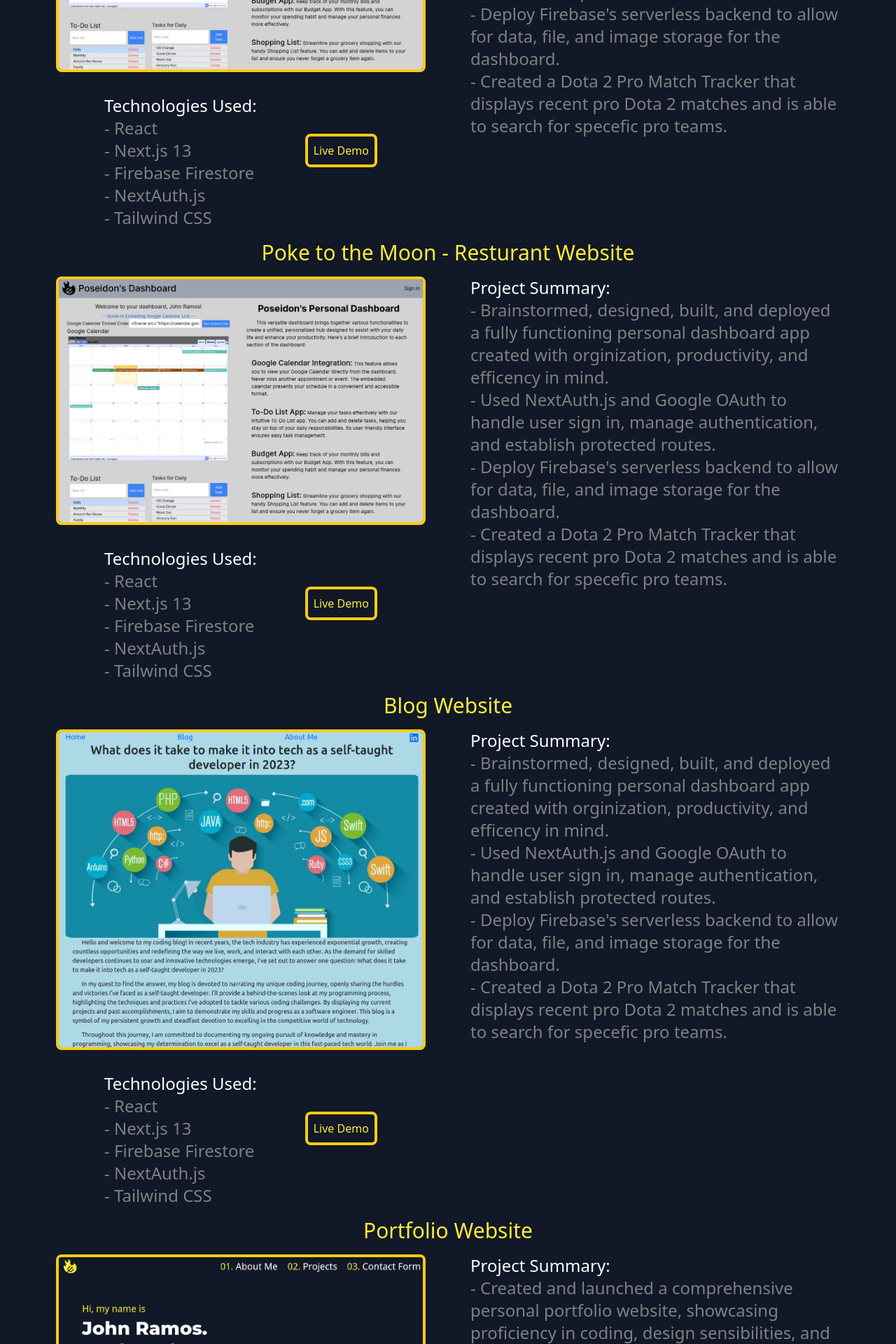
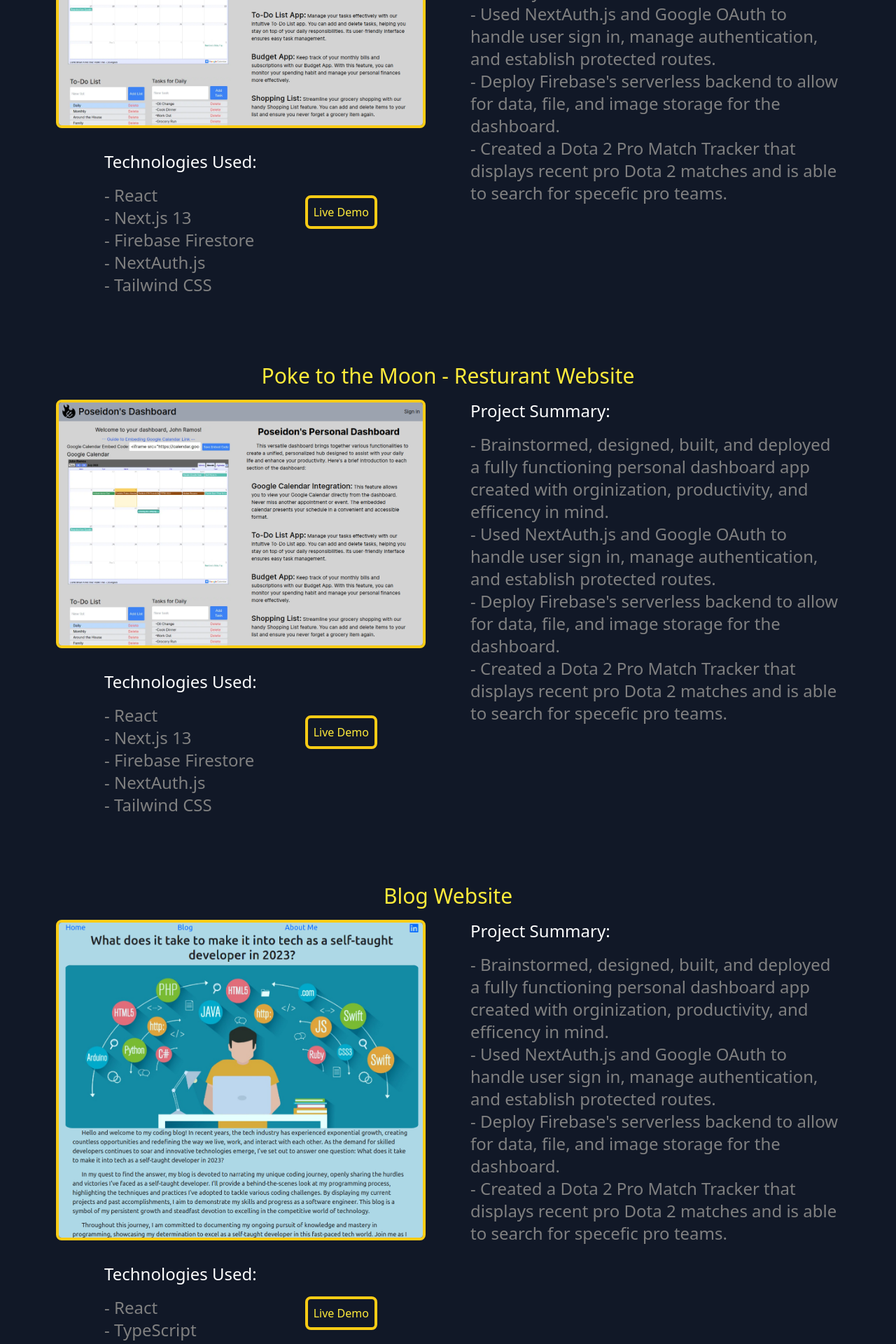
Before and after one commit to jramos5883/portfolioV2.0, a Next.js app in the folder portfoliov2.0-app/: page / in a window 1280 px wide. Shown: the part 2720-4640 px from the top of the page at 70% size. Built offline with nearby package versions, Linux system fonts and the light colour scheme.

Commit message:
Working on layout/design of project secction, finishing up blog project summary.

```diff
--- a/portfoliov2.0-app/app/(components)/projects/projs/blog.comp.tsx
+++ b/portfoliov2.0-app/app/(components)/projects/projs/blog.comp.tsx
@@ -3,7 +3,7 @@ import Link from "next/link";
 
 export default function Blog() {
   return (
-    <div className="">
+    <div className="mb-20">
       <p className="text-center text-3xl text-yellow py-4">Blog Website</p>
       <div className="flex flex-row">
         <div className=" flex flex-col w-1/2">
@@ -17,13 +17,12 @@ export default function Blog() {
           />
           <div className="flex flex-row justify-evenly">
             <div className="2xl:hidden mt-8">
-              <p className="text-white text-2xl">Technologies Used:</p>
+              <p className="text-white text-2xl pb-4">Technologies Used:</p>
               <ul>
                 <li className="text-grey text-2xl">- React</li>
-                <li className="text-grey text-2xl">- Next.js 13</li>
+                <li className="text-grey text-2xl">- TypeScript</li>
                 <li className="text-grey text-2xl">- Firebase Firestore</li>
-                <li className="text-grey text-2xl">- NextAuth.js</li>
-                <li className="text-grey text-2xl">- Tailwind CSS</li>
+                <li className="text-grey text-2xl">- Firebase Storage</li>
               </ul>
             </div>
             <div className="flex items-center justify-center 2xl:hidden">
@@ -39,7 +38,7 @@ export default function Blog() {
           </div>
         </div>
         <div className="w-1/2 ml-16">
-          <p className="text-white text-2xl">Project Summary:</p>
+          <p className="text-white text-2xl pb-4">Project Summary:</p>
           <ul>
             <li className="text-grey text-2xl">
               - Brainstormed, designed, built, and deployed a fully functioning
@@ -63,13 +62,12 @@ export default function Blog() {
             <div className="flex flex-row">
               {" "}
               <div className="">
-                <p className="text-white text-2xl">Technologies Used:</p>
+                <p className="text-white text-2xl py-4">Technologies Used:</p>
                 <ul>
                   <li className="text-grey text-2xl">- React</li>
-                  <li className="text-grey text-2xl">- Next.js 13</li>
+                  <li className="text-grey text-2xl">- TypeScript</li>
                   <li className="text-grey text-2xl">- Firebase Firestore</li>
-                  <li className="text-grey text-2xl">- NextAuth.js</li>
-                  <li className="text-grey text-2xl">- Tailwind CSS</li>
+                  <li className="text-grey text-2xl">- Firebase Storage</li>
                 </ul>
               </div>
               <div className="m-20">
--- a/portfoliov2.0-app/app/(components)/projects/projs/dashboard.comp.jsx
+++ b/portfoliov2.0-app/app/(components)/projects/projs/dashboard.comp.jsx
@@ -3,7 +3,7 @@ import Link from "next/link";
 
 export default function Dashboard() {
   return (
-    <div className="">
+    <div className="my-20">
       <p className="text-center text-3xl text-yellow py-4">
         Poseidon&apos;s Dashboard
       </p>
@@ -19,7 +19,7 @@ export default function Dashboard() {
           />
           <div className="flex flex-row justify-evenly">
             <div className="2xl:hidden mt-8">
-              <p className="text-white text-2xl">Technologies Used:</p>
+              <p className="text-white text-2xl pb-4">Technologies Used:</p>
               <ul>
                 <li className="text-grey text-2xl">- React</li>
                 <li className="text-grey text-2xl">- Next.js 13</li>
@@ -41,7 +41,7 @@ export default function Dashboard() {
           </div>
         </div>
         <div className="w-1/2 ml-16">
-          <p className="text-white text-2xl">Project Summary:</p>
+          <p className="text-white text-2xl pb-4">Project Summary:</p>
           <ul>
             <li className="text-grey text-2xl">
               - Brainstormed, designed, built, and deployed a fully functioning
@@ -65,7 +65,7 @@ export default function Dashboard() {
             <div className="flex flex-row">
               {" "}
               <div className="">
-                <p className="text-white text-2xl">Technologies Used:</p>
+                <p className="text-white text-2xl py-4">Technologies Used:</p>
                 <ul>
                   <li className="text-grey text-2xl">- React</li>
                   <li className="text-grey text-2xl">- Next.js 13</li>
--- a/portfoliov2.0-app/app/(components)/projects/projs/portfolio.comp.tsx
+++ b/portfoliov2.0-app/app/(components)/projects/projs/portfolio.comp.tsx
@@ -17,8 +17,9 @@ export default function Portfolio() {
           />
           <div className="flex flex-row justify-evenly">
             <div className="2xl:hidden mt-8">
-              <p className="text-white text-2xl">Technologies Used:</p>
+              <p className="text-white text-2xl pb-4">Technologies Used:</p>
               <ul>
+                <li className="text-grey text-2xl">- React</li>
                 <li className="text-grey text-2xl">- TypeScript</li>
                 <li className="text-grey text-2xl">- Next.js 13</li>
                 <li className="text-grey text-2xl">- FormSubmit</li>
@@ -38,7 +39,7 @@ export default function Portfolio() {
           </div>
         </div>
         <div className="w-1/2 ml-16">
-          <p className="text-white text-2xl">Project Summary:</p>
+          <p className="text-white text-2xl pb-4">Project Summary:</p>
           <ul>
             <li className="text-grey text-2xl">
               - Created and launched a comprehensive personal portfolio website,
@@ -61,8 +62,9 @@ export default function Portfolio() {
             <div className="flex flex-row">
               {" "}
               <div className="">
-                <p className="text-white text-2xl">Technologies Used:</p>
+                <p className="text-white text-2xl py-4">Technologies Used:</p>
                 <ul>
+                  <li className="text-grey text-2xl">- React</li>
                   <li className="text-grey text-2xl">- TypeScript</li>
                   <li className="text-grey text-2xl">- Next.js 13</li>
                   <li className="text-grey text-2xl">- FormSubmit</li>
--- a/portfoliov2.0-app/app/(components)/projects/projs/pttm.comp.tsx
+++ b/portfoliov2.0-app/app/(components)/projects/projs/pttm.comp.tsx
@@ -3,7 +3,7 @@ import Link from "next/link";
 
 export default function PttM() {
   return (
-    <div className="">
+    <div className="mb-20">
       <p className="text-center text-3xl text-yellow py-4">
         Poke to the Moon - Resturant Website
       </p>
@@ -19,7 +19,7 @@ export default function PttM() {
           />
           <div className="flex flex-row justify-evenly">
             <div className="2xl:hidden mt-8">
-              <p className="text-white text-2xl">Technologies Used:</p>
+              <p className="text-white text-2xl pb-4">Technologies Used:</p>
               <ul>
                 <li className="text-grey text-2xl">- React</li>
                 <li className="text-grey text-2xl">- Next.js 13</li>
@@ -41,7 +41,7 @@ export default function PttM() {
           </div>
         </div>
         <div className="w-1/2 ml-16">
-          <p className="text-white text-2xl">Project Summary:</p>
+          <p className="text-white text-2xl pb-4">Project Summary:</p>
           <ul>
             <li className="text-grey text-2xl">
               - Brainstormed, designed, built, and deployed a fully functioning
@@ -65,7 +65,7 @@ export default function PttM() {
             <div className="flex flex-row">
               {" "}
               <div className="">
-                <p className="text-white text-2xl">Technologies Used:</p>
+                <p className="text-white text-2xl py-4">Technologies Used:</p>
                 <ul>
                   <li className="text-grey text-2xl">- React</li>
                   <li className="text-grey text-2xl">- Next.js 13</li>
```
